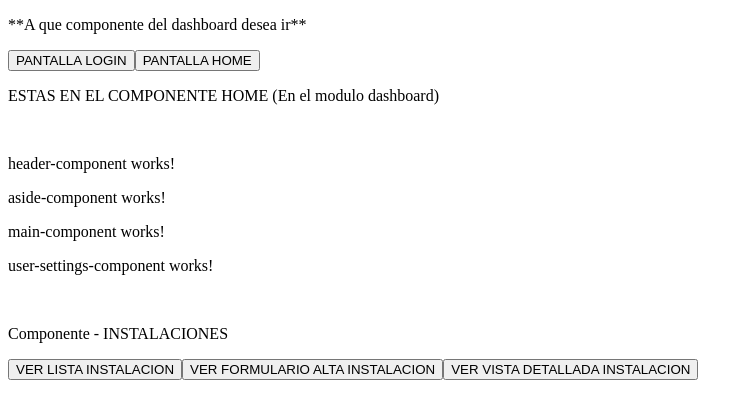
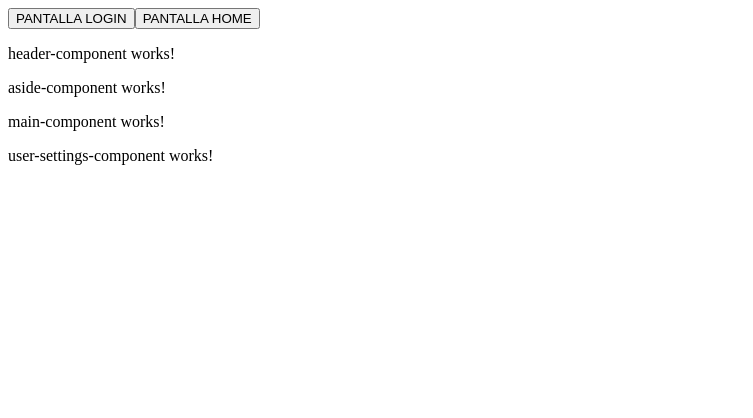
Before and after one commit to raulcarreterorandez/Proyecto-Puntal, an Angular app in the folder Aplicacion-Puntal/: page /home in a window 1280 px wide. Shown: the top 418 px of the page, without its empty margins (0-753 px from the left). Built offline with nearby package versions, Linux system fonts and the light colour scheme.

Commit message:
16/01/23 Cambios home.component-app.component

```diff
--- a/Aplicacion-Puntal/src/app/app.component.html
+++ b/Aplicacion-Puntal/src/app/app.component.html
@@ -1,5 +1,3 @@
-<p>**A que componente del dashboard desea ir**</p>
-
 <input type="button" value="PANTALLA LOGIN" [routerLink]="['login']">
 <input type="button" value="PANTALLA HOME" [routerLink]="['home']">
 <router-outlet></router-outlet>
--- a/Aplicacion-Puntal/src/app/dashboard/home/home.component.html
+++ b/Aplicacion-Puntal/src/app/dashboard/home/home.component.html
@@ -1,17 +1,14 @@
-<p>ESTAS EN EL COMPONENTE HOME (En el modulo dashboard)</p>
 
-<br>
 <app-header-component></app-header-component>
 <app-aside-component></app-aside-component>
 <app-main-component></app-main-component>
 <app-user-settings-component></app-user-settings-component>
-<br>
 
-<p>Componente - INSTALACIONES</p>
+<!-- <p>Componente - INSTALACIONES</p> -->
 <!-- <app-lista-instalacion></app-lista-instalacion>
 <app-formulario-alta-instalacion></app-formulario-alta-instalacion>
 <app-vista-detallada-instalacion></app-vista-detallada-instalacion> -->
-
+<!--
 <input type="button" value="VER LISTA INSTALACION" [routerLink]="['/lista-instalacion']">
 <input type="button" value="VER FORMULARIO ALTA INSTALACION">
-<input type="button" value="VER VISTA DETALLADA INSTALACION">
+<input type="button" value="VER VISTA DETALLADA INSTALACION"> -->
```
